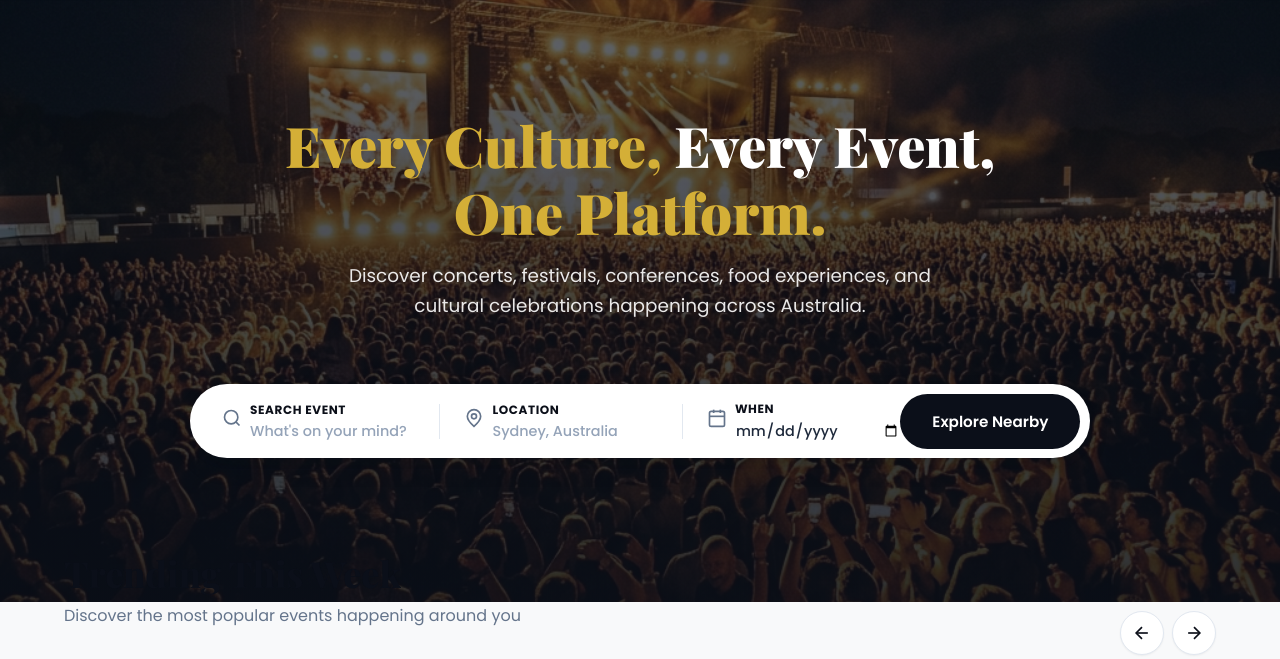
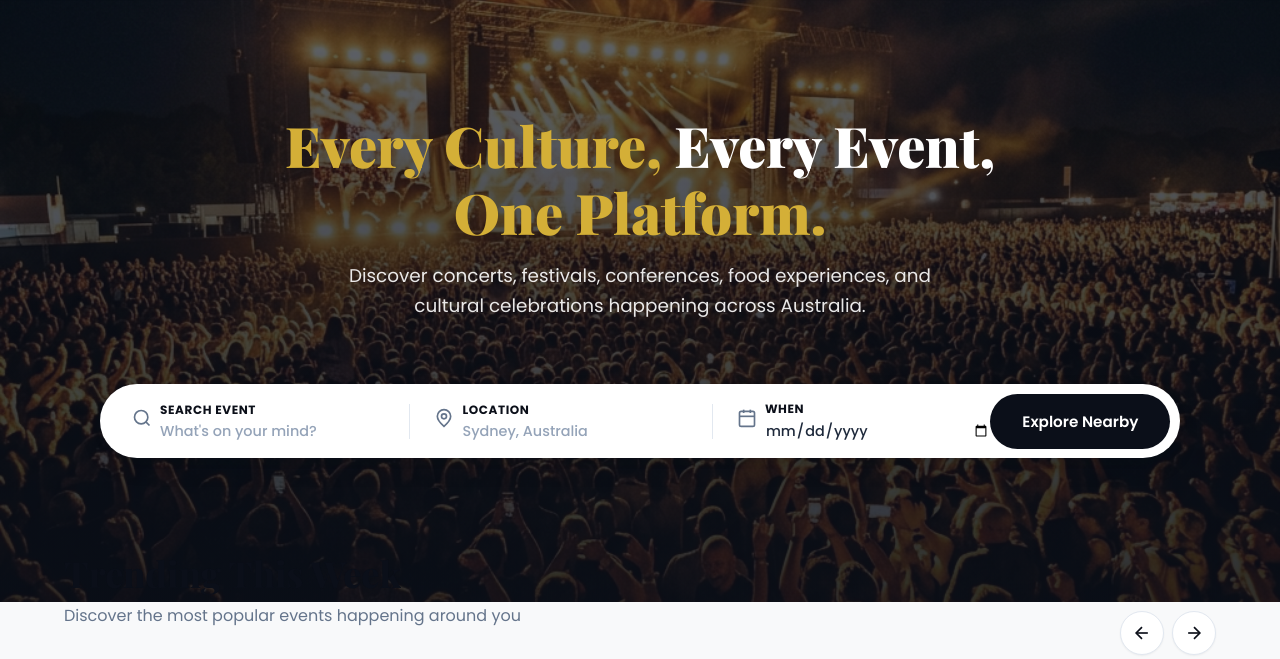
Before and after one commit to MikiAlexo/Event-booking, a PHP site: page / in a window 1280 px wide. Shown: the part 71-730 px from the top of the page. Run offline with PHP 8.4, Linux system fonts and the light colour scheme; data that the repository does not hold is empty; some web fonts are replaced.

Commit message:
fixing minor ui problems

```diff
--- a/css/styles.css
+++ b/css/styles.css
@@ -290,7 +290,7 @@ h1, h2, h3, h4, h5, h6 {
     align-items: center;
     padding: 0.6rem 0.6rem 0.6rem 2rem;
     width: 100%;
-    max-width: 900px;
+    max-width: 1080px;
     margin-top: 1rem;
     text-align: left;
     color: var(--color-text);
@@ -511,7 +511,7 @@ h1, h2, h3, h4, h5, h6 {
 
 /* Top 60% Image Section */
 .event-card__image-section {
-    height: 190px;
+    height: 260px;
     width: 100%;
     position: relative;
     overflow: hidden;
```
Also changed, not shown: uploads/98c265bcf91b29a1bd7bdac9e6a0b6c3.jpg (added).
